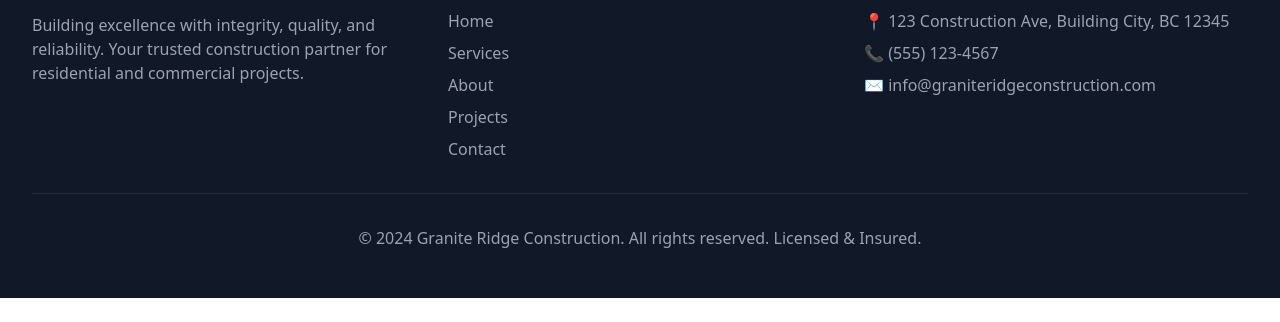
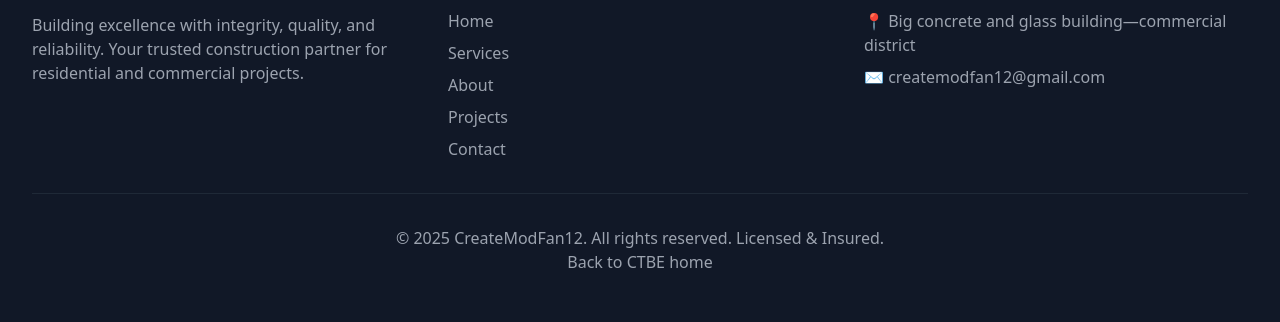
Before and after one commit to ctbe-team/ctbe-team.github.io, a plain HTML site: page co/granite-ridge/index.html in a window 1280 px wide. Shown: the part 3987-4309 px from the top of the page. Before the commit the page ends 4285 px from the top, so only its background shows below. Drawn offline with nearby package versions, Linux system fonts and the light colour scheme.

Commit message:
Update index.html

```diff
--- a/co/granite-ridge/index.html
+++ b/co/granite-ridge/index.html
@@ -305,14 +305,14 @@
                 <div>
                     <h3 class="text-lg font-semibold mb-4">Contact Info</h3>
                     <div class="space-y-2 text-gray-400">
-                        <p>📍 123 Construction Ave, Building City, BC 12345</p>
-                        <p>📞 (555) 123-4567</p>
-                        <p>✉️ info@graniteridgeconstruction.com</p>
+                        <p>📍 Big concrete and glass building—commercial district</p>
+                        <p>✉️ createmodfan12@gmail.com</p>
                     </div>
                 </div>
             </div>
             <div class="border-t border-gray-800 mt-8 pt-8 text-center text-gray-400">
-                <p>&copy; 2024 Granite Ridge Construction. All rights reserved. Licensed & Insured.</p>
+                <p>&copy; 2025 CreateModFan12. All rights reserved. Licensed & Insured.</p>
+                <a href="../../"><p>Back to CTBE home</p></a>
             </div>
         </div>
     </footer>
```
